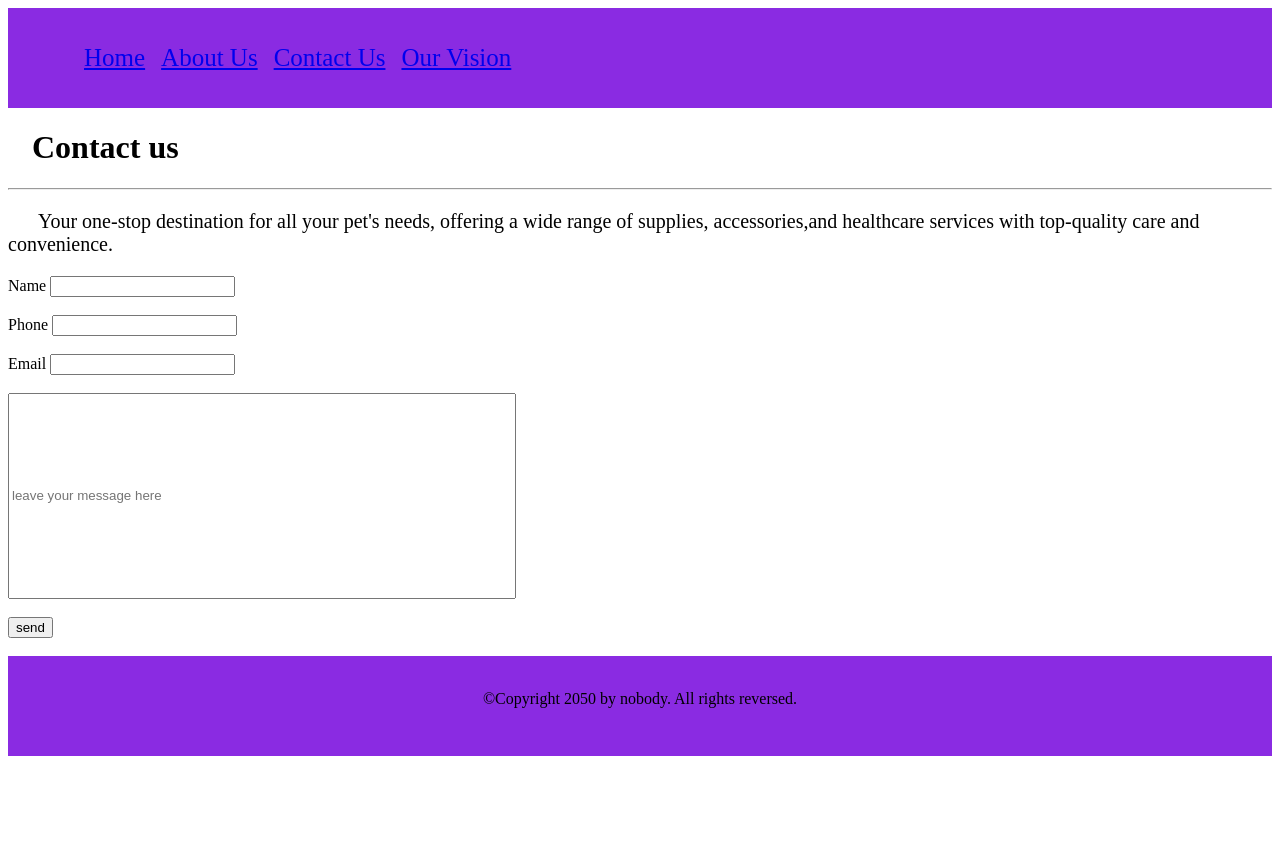
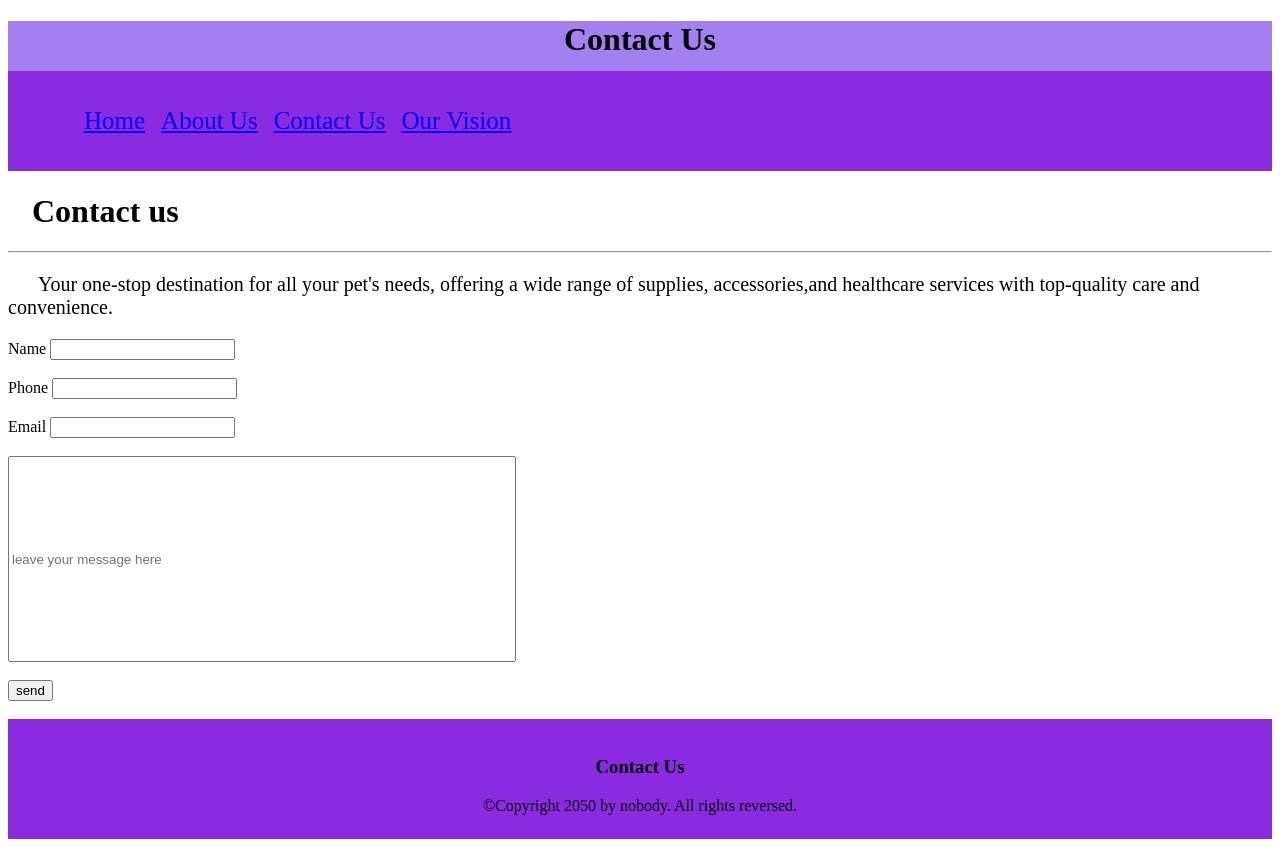
Before and after one commit to MayarAtefsaleh/Html-only, a plain HTML site: page contact_us.html in a window 1280 px wide. Before the commit the page ends 800 px from the top, so only its background shows below. Drawn offline with Linux system fonts and the light colour scheme.

Commit message:
New updates added

```diff
--- a/contact_us.html
+++ b/contact_us.html
@@ -9,6 +9,10 @@
 </head>
 
 <body>
+
+    <header style="text-align: center;background-color: rgb(163, 128, 240);width: 100%;height: 50px;">
+        <h1>Contact Us</h1>
+    </header>
     <nav style="background-color: blueviolet; width: 100%; height: 100px">
         <br /><br />
         &nbsp;&nbsp;&nbsp;&nbsp;&nbsp;&nbsp;&nbsp;&nbsp;&nbsp;&nbsp;&nbsp;&nbsp;&nbsp;&nbsp;&nbsp;&nbsp;&nbsp;&nbsp;
@@ -52,14 +56,13 @@
         </form>
     </main>
 
-    <footer style="
-        background-color: blueviolet;
-        width: 100%;
-        height: 100px;
-        text-align: center;
-      ">
-        <br />
+    <footer style="background-color: blueviolet;width:100%; height:120px;text-align: center;">
+        <br>
+        <h3>Contact Us</h3>
+
         <p>©Copyright 2050 by nobody. All rights reversed.</p>
+
+
     </footer>
 </body>
 
```
Also changed, not shown: about_us.html (+8 -1 lines), index.html (+8 -1 lines), our_vision.html (+8 -1 lines).
